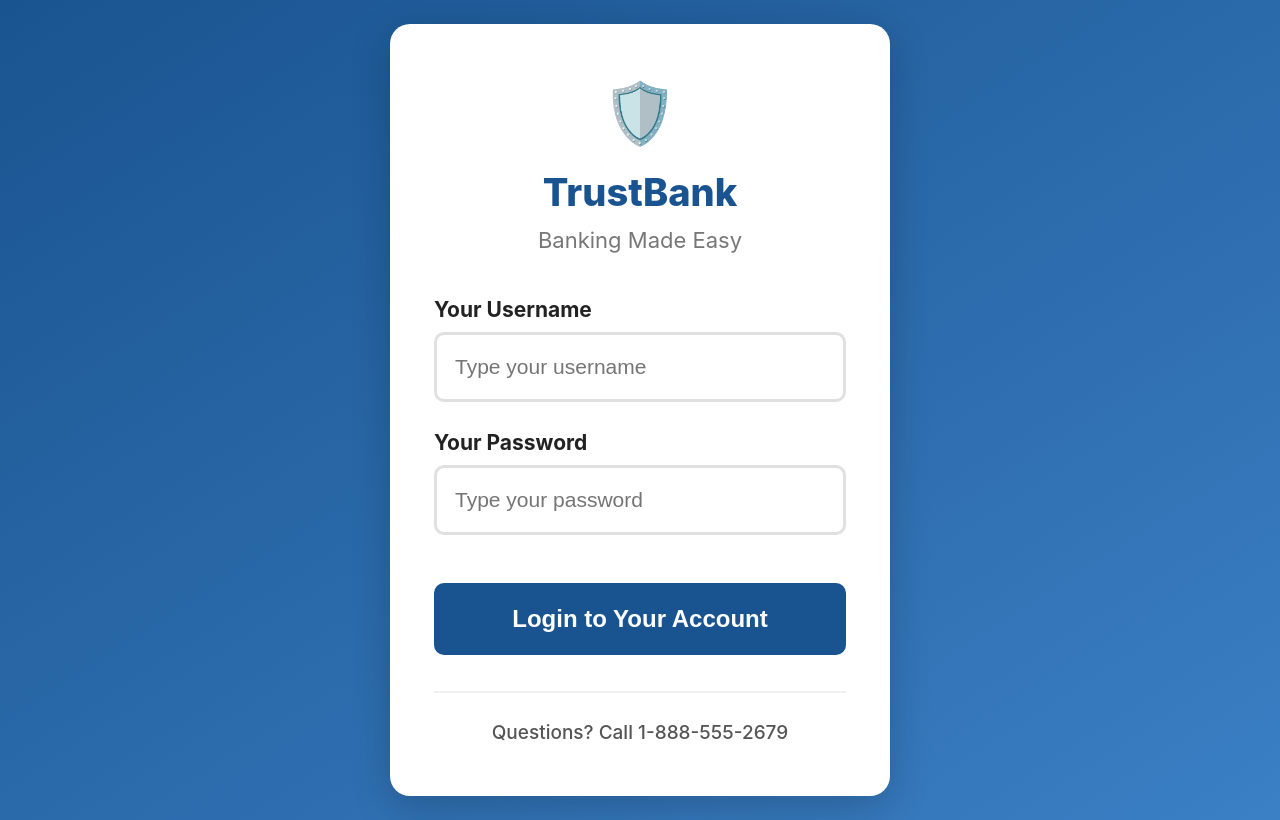
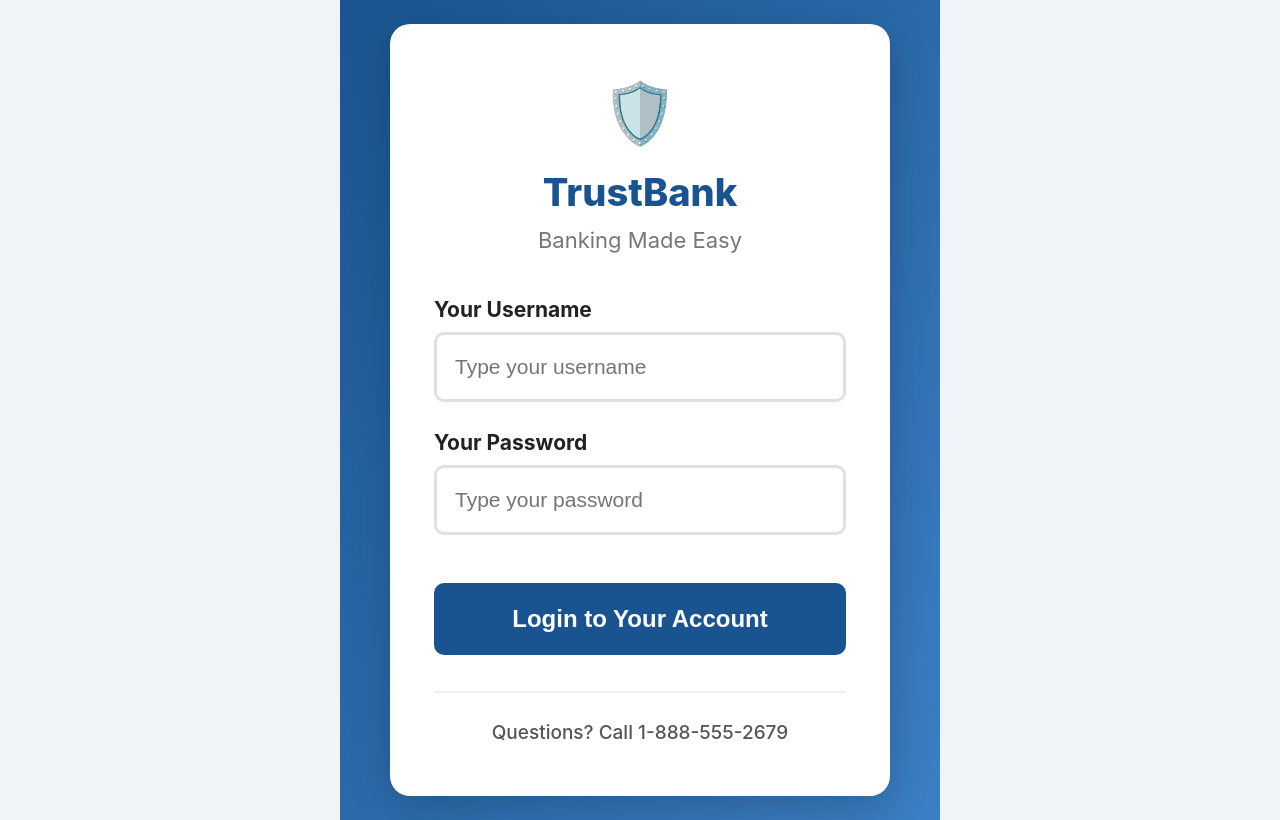
Before and after one commit to sp00kers/e-banking-mobile-app, a React (Create React App) app: page / in a window 1280 px wide. Built offline with nearby package versions, Linux system fonts and the light colour scheme; the HTML template or start-up script is replaced by a standard one.

Commit message:
Modify index.css so it looks like mobile phone resolution

```diff
--- a/src/index.css
+++ b/src/index.css
@@ -12,3 +12,8 @@ body {
   -moz-osx-font-smoothing: grayscale;
   background-color: #f0f4f8;
 }
+
+#root {
+  max-width: 600px;
+  margin: 0 auto;
+}
```
